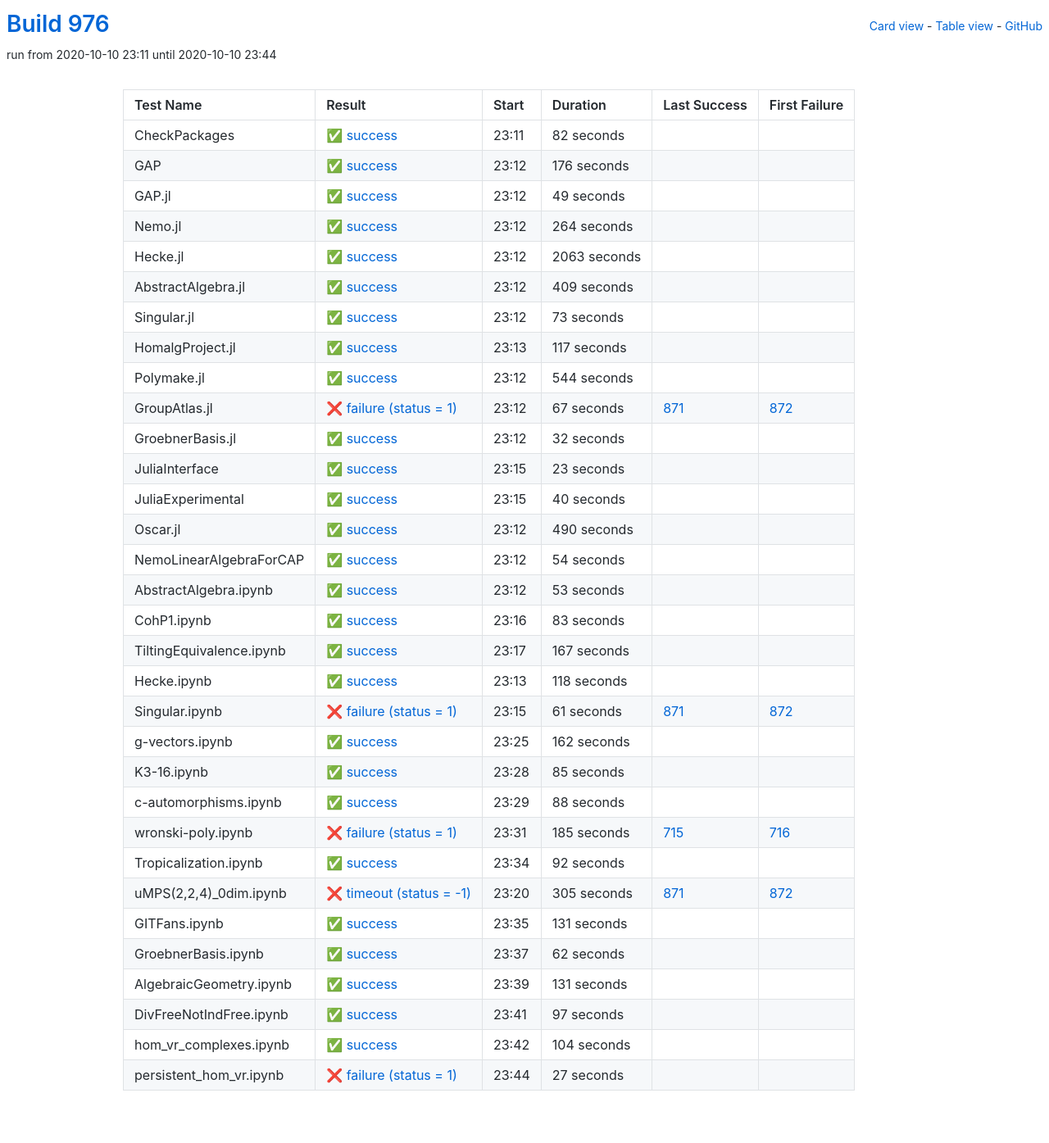
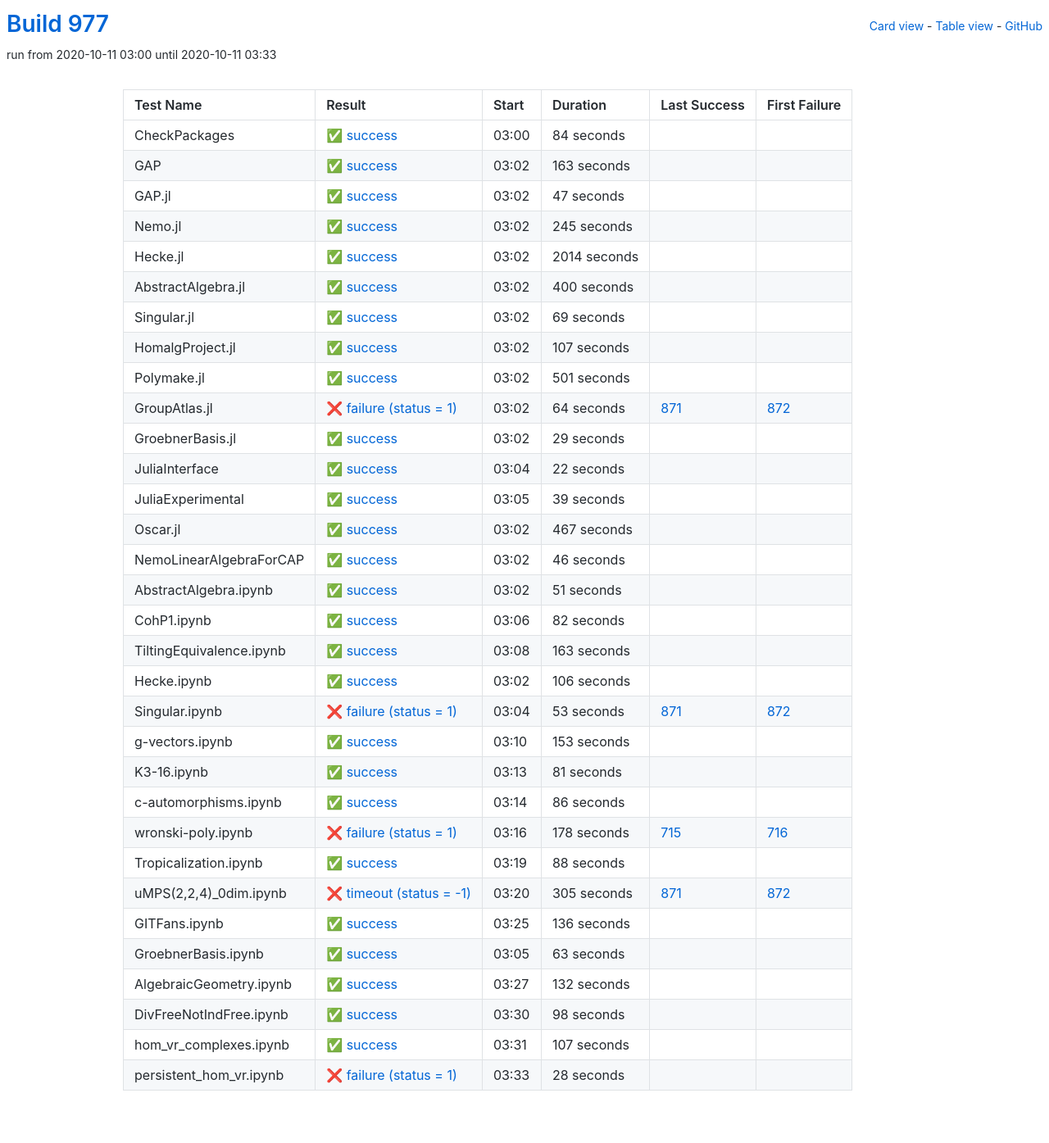
Before and after one commit to oscar-system/oscar-ci-status-stable, a Jekyll site: the page built from table.html, in a window 1280 px wide. Shown: the whole page at 82% size. Built offline with Jekyll 4.4.1, drawn with Linux system fonts in a browser that asks for light colours.

Commit message:
Build #977

```diff
--- a/_data/ci.yml
+++ b/_data/ci.yml
@@ -1,6 +1,6 @@
 ---
-build: 976
-build_url: https://oscarci.mathematik.uni-kl.de/job/oscar-stable/976/
+build: 977
+build_url: https://oscarci.mathematik.uni-kl.de/job/oscar-stable/977/
 job: oscar-stable
 organization: oscar-system
 repo: oscar-ci-status-stable
@@ -8,8 +8,200 @@ repourl: https://github.com/oscar-system/oscar-ci-status-stable
 tests:
 - name: CheckPackages
   id: checkpackages
-  log: https://oscarci.mathematik.uni-kl.de/job/oscar-stable/976/artifact/logs/build-976/CheckPackages.log
-  start: 2020-10-10 23:11
+  log: https://oscarci.mathematik.uni-kl.de/job/oscar-stable/977/artifact/logs/build-977/CheckPackages.log
+  start: 2020-10-11 03:00
+  success: true
+  exitcode: 0
+  status: success
+  duration: 84
+  last_success: false
+  last_success_url:
+  first_failure: false
+  first_failure_url:
+- name: GAP
+  id: gap
+  log: https://oscarci.mathematik.uni-kl.de/job/oscar-stable/977/artifact/logs/build-977/GAP.log
+  start: 2020-10-11 03:02
+  success: true
+  exitcode: 0
+  status: success
+  duration: 163
+  last_success: false
+  last_success_url:
+  first_failure: false
+  first_failure_url:
+- name: GAP.jl
+  id: gap-jl
+  log: https://oscarci.mathematik.uni-kl.de/job/oscar-stable/977/artifact/logs/build-977/GAP.jl.log
+  start: 2020-10-11 03:02
+  success: true
+  exitcode: 0
+  status: success
+  duration: 47
+  last_success: false
+  last_success_url:
+  first_failure: false
+  first_failure_url:
+- name: Nemo.jl
+  id: nemo-jl
+  log: https://oscarci.mathematik.uni-kl.de/job/oscar-stable/977/artifact/logs/build-977/Nemo.jl.log
+  start: 2020-10-11 03:02
+  success: true
+  exitcode: 0
+  status: success
+  duration: 245
+  last_success: false
+  last_success_url:
+  first_failure: false
+  first_failure_url:
+- name: Hecke.jl
+  id: hecke-jl
+  log: https://oscarci.mathematik.uni-kl.de/job/oscar-stable/977/artifact/logs/build-977/Hecke.jl.log
+  start: 2020-10-11 03:02
+  success: true
+  exitcode: 0
+  status: success
+  duration: 2014
+  last_success: false
+  last_success_url:
+  first_failure: false
+  first_failure_url:
+- name: AbstractAlgebra.jl
+  id: abstractalgebra-jl
+  log: https://oscarci.mathematik.uni-kl.de/job/oscar-stable/977/artifact/logs/build-977/AbstractAlgebra.jl.log
+  start: 2020-10-11 03:02
+  success: true
+  exitcode: 0
+  status: success
+  duration: 400
+  last_success: false
+  last_success_url:
+  first_failure: false
+  first_failure_url:
+- name: Singular.jl
+  id: singular-jl
+  log: https://oscarci.mathematik.uni-kl.de/job/oscar-stable/977/artifact/logs/build-977/Singular.jl.log
+  start: 2020-10-11 03:02
+  success: true
+  exitcode: 0
+  status: success
+  duration: 69
+  last_success: false
+  last_success_url:
+  first_failure: false
+  first_failure_url:
+- name: HomalgProject.jl
+  id: homalgproject-jl
+  log: https://oscarci.mathematik.uni-kl.de/job/oscar-stable/977/artifact/logs/build-977/HomalgProject.jl.log
+  start: 2020-10-11 03:02
+  success: true
+  exitcode: 0
+  status: success
+  duration: 107
+  last_success: false
+  last_success_url:
+  first_failure: false
+  first_failure_url:
+- name: Polymake.jl
+  id: polymake-jl
+  log: https://oscarci.mathematik.uni-kl.de/job/oscar-stable/977/artifact/logs/build-977/Polymake.jl.log
+  start: 2020-10-11 03:02
+  success: true
+  exitcode: 0
+  status: success
+  duration: 501
+  last_success: false
+  last_success_url:
+  first_failure: false
+  first_failure_url:
+- name: GroupAtlas.jl
+  id: groupatlas-jl
+  log: https://oscarci.mathematik.uni-kl.de/job/oscar-stable/977/artifact/logs/build-977/GroupAtlas.jl.log
+  start: 2020-10-11 03:02
+  success: false
+  exitcode: 1
+  status: failure
+  duration: 64
+  last_success: 871
+  last_success_url: https://oscarci.mathematik.uni-kl.de/job/oscar-stable/871/
+  first_failure: 872
+  first_failure_url: https://oscarci.mathematik.uni-kl.de/job/oscar-stable/872/
+- name: GroebnerBasis.jl
+  id: groebnerbasis-jl
+  log: https://oscarci.mathematik.uni-kl.de/job/oscar-stable/977/artifact/logs/build-977/GroebnerBasis.jl.log
+  start: 2020-10-11 03:02
+  success: true
+  exitcode: 0
+  status: success
+  duration: 29
+  last_success: false
+  last_success_url:
+  first_failure: false
+  first_failure_url:
+- name: JuliaInterface
+  id: juliainterface
+  log: https://oscarci.mathematik.uni-kl.de/job/oscar-stable/977/artifact/logs/build-977/JuliaInterface.log
+  start: 2020-10-11 03:04
+  success: true
+  exitcode: 0
+  status: success
+  duration: 22
+  last_success: false
+  last_success_url:
+  first_failure: false
+  first_failure_url:
+- name: JuliaExperimental
+  id: juliaexperimental
+  log: https://oscarci.mathematik.uni-kl.de/job/oscar-stable/977/artifact/logs/build-977/JuliaExperimental.log
+  start: 2020-10-11 03:05
+  success: true
+  exitcode: 0
+  status: success
+  duration: 39
+  last_success: false
+  last_success_url:
+  first_failure: false
+  first_failure_url:
+- name: Oscar.jl
+  id: oscar-jl
+  log: https://oscarci.mathematik.uni-kl.de/job/oscar-stable/977/artifact/logs/build-977/Oscar.jl.log
+  start: 2020-10-11 03:02
+  success: true
+  exitcode: 0
+  status: success
+  duration: 467
+  last_success: false
+  last_success_url:
+  first_failure: false
+  first_failure_url:
+- name: NemoLinearAlgebraForCAP
+  id: nemolinearalgebraforcap
+  log: https://oscarci.mathematik.uni-kl.de/job/oscar-stable/977/artifact/logs/build-977/NemoLinearAlgebraForCAP.log
+  start: 2020-10-11 03:02
+  success: true
+  exitcode: 0
+  status: success
+  duration: 46
+  last_success: false
+  last_success_url:
+  first_failure: false
+  first_failure_url:
+- name: AbstractAlgebra.ipynb
+  id: abstractalgebra-ipynb
+  log: https://oscarci.mathematik.uni-kl.de/job/oscar-stable/977/artifact/logs/build-977/AbstractAlgebra.ipynb.log
+  start: 2020-10-11 03:02
+  success: true
+  exitcode: 0
+  status: success
+  duration: 51
+  last_success: false
+  last_success_url:
+  first_failure: false
+  first_failure_url:
+- name: CohP1.ipynb
+  id: cohp1-ipynb
+  log: https://oscarci.mathematik.uni-kl.de/job/oscar-stable/977/artifact/logs/build-977/CohP1.ipynb.log
+  start: 2020-10-11 03:06
   success: true
   exitcode: 0
   status: success
@@ -18,262 +210,94 @@ tests:
   last_success_url:
   first_failure: false
   first_failure_url:
-- name: GAP
-  id: gap
-  log: https://oscarci.mathematik.uni-kl.de/job/oscar-stable/976/artifact/logs/build-976/GAP.log
-  start: 2020-10-10 23:12
+- name: TiltingEquivalence.ipynb
+  id: tiltingequivalence-ipynb
+  log: https://oscarci.mathematik.uni-kl.de/job/oscar-stable/977/artifact/logs/build-977/TiltingEquivalence.ipynb.log
+  start: 2020-10-11 03:08
   success: true
   exitcode: 0
   status: success
-  duration: 176
-  last_success: false
-  last_success_url:
-  first_failure: false
-  first_failure_url:
-- name: GAP.jl
-  id: gap-jl
-  log: https://oscarci.mathematik.uni-kl.de/job/oscar-stable/976/artifact/logs/build-976/GAP.jl.log
-  start: 2020-10-10 23:12
-  success: true
-  exitcode: 0
-  status: success
-  duration: 49
-  last_success: false
-  last_success_url:
-  first_failure: false
-  first_failure_url:
-- name: Nemo.jl
-  id: nemo-jl
-  log: https://oscarci.mathematik.uni-kl.de/job/oscar-stable/976/artifact/logs/build-976/Nemo.jl.log
-  start: 2020-10-10 23:12
-  success: true
-  exitcode: 0
-  status: success
-  duration: 264
-  last_success: false
-  last_success_url:
-  first_failure: false
-  first_failure_url:
-- name: Hecke.jl
-  id: hecke-jl
-  log: https://oscarci.mathematik.uni-kl.de/job/oscar-stable/976/artifact/logs/build-976/Hecke.jl.log
-  start: 2020-10-10 23:12
-  success: true
-  exitcode: 0
-  status: success
-  duration: 2063
-  last_success: false
-  last_success_url:
-  first_failure: false
-  first_failure_url:
-- name: AbstractAlgebra.jl
-  id: abstractalgebra-jl
-  log: https://oscarci.mathematik.uni-kl.de/job/oscar-stable/976/artifact/logs/build-976/AbstractAlgebra.jl.log
-  start: 2020-10-10 23:12
-  success: true
-  exitcode: 0
-  status: success
-  duration: 409
-  last_success: false
-  last_success_url:
-  first_failure: false
-  first_failure_url:
-- name: Singular.jl
-  id: singular-jl
-  log: https://oscarci.mathematik.uni-kl.de/job/oscar-stable/976/artifact/logs/build-976/Singular.jl.log
-  start: 2020-10-10 23:12
-  success: true
-  exitcode: 0
-  status: success
-  duration: 73
-  last_success: false
-  last_success_url:
-  first_failure: false
-  first_failure_url:
-- name: HomalgProject.jl
-  id: homalgproject-jl
-  log: https://oscarci.mathematik.uni-kl.de/job/oscar-stable/976/artifact/logs/build-976/HomalgProject.jl.log
-  start: 2020-10-10 23:13
-  success: true
-  exitcode: 0
-  status: success
-  duration: 117
-  last_success: false
-  last_success_url:
-  first_failure: false
-  first_failure_url:
-- name: Polymake.jl
-  id: polymake-jl
-  log: https://oscarci.mathematik.uni-kl.de/job/oscar-stable/976/artifact/logs/build-976/Polymake.jl.log
-  start: 2020-10-10 23:12
-  success: true
-  exitcode: 0
-  status: success
-  duration: 544
-  last_success: false
-  last_success_url:
-  first_failure: false
-  first_failure_url:
-- name: GroupAtlas.jl
-  id: groupatlas-jl
-  log: https://oscarci.mathematik.uni-kl.de/job/oscar-stable/976/artifact/logs/build-976/GroupAtlas.jl.log
-  start: 2020-10-10 23:12
-  success: false
-  exitcode: 1
-  status: failure
-  duration: 67
-  last_success: 871
-  last_success_url: https://oscarci.mathematik.uni-kl.de/job/oscar-stable/871/
-  first_failure: 872
-  first_failure_url: https://oscarci.mathematik.uni-kl.de/job/oscar-stable/872/
-- name: GroebnerBasis.jl
-  id: groebnerbasis-jl
-  log: https://oscarci.mathematik.uni-kl.de/job/oscar-stable/976/artifact/logs/build-976/GroebnerBasis.jl.log
-  start: 2020-10-10 23:12
-  success: true
-  exitcode: 0
-  status: success
-  duration: 32
-  last_success: false
-  last_success_url:
-  first_failure: false
-  first_failure_url:
-- name: JuliaInterface
-  id: juliainterface
-  log: https://oscarci.mathematik.uni-kl.de/job/oscar-stable/976/artifact/logs/build-976/JuliaInterface.log
-  start: 2020-10-10 23:15
-  success: true
-  exitcode: 0
-  status: success
-  duration: 23
-  last_success: false
-  last_success_url:
-  first_failure: false
-  first_failure_url:
-- name: JuliaExperimental
-  id: juliaexperimental
-  log: https://oscarci.mathematik.uni-kl.de/job/oscar-stable/976/artifact/logs/build-976/JuliaExperimental.log
-  start: 2020-10-10 23:15
-  success: true
-  exitcode: 0
-  status: success
-  duration: 40
-  last_success: false
-  last_success_url:
-  first_failure: false
-  first_failure_url:
-- name: Oscar.jl
-  id: oscar-jl
-  log: https://oscarci.mathematik.uni-kl.de/job/oscar-stable/976/artifact/logs/build-976/Oscar.jl.log
-  start: 2020-10-10 23:12
-  success: true
-  exitcode: 0
-  status: success
-  duration: 490
-  last_success: false
-  last_success_url:
-  first_failure: false
-  first_failure_url:
-- name: NemoLinearAlgebraForCAP
-  id: nemolinearalgebraforcap
-  log: https://oscarci.mathematik.uni-kl.de/job/oscar-stable/976/artifact/logs/build-976/NemoLinearAlgebraForCAP.log
-  start: 2020-10-10 23:12
-  success: true
-  exitcode: 0
-  status: success
-  duration: 54
-  last_success: false
-  last_success_url:
-  first_failure: false
-  first_failure_url:
-- name: AbstractAlgebra.ipynb
-  id: abstractalgebra-ipynb
-  log: https://oscarci.mathematik.uni-kl.de/job/oscar-stable/976/artifact/logs/build-976/AbstractAlgebra.ipynb.log
-  start: 2020-10-10 23:12
-  success: true
-  exitcode: 0
-  status: success
-  duration: 53
-  last_success: false
-  last_success_url:
-  first_failure: false
-  first_failure_url:
-- name: CohP1.ipynb
-  id: cohp1-ipynb
-  log: https://oscarci.mathematik.uni-kl.de/job/oscar-stable/976/artifact/logs/build-976/CohP1.ipynb.log
-  start: 2020-10-10 23:16
-  success: true
-  exitcode: 0
-  status: success
-  duration: 83
-  last_success: false
-  last_success_url:
-  first_failure: false
-  first_failure_url:
-- name: TiltingEquivalence.ipynb
-  id: tiltingequivalence-ipynb
-  log: https://oscarci.mathematik.uni-kl.de/job/oscar-stable/976/artifact/logs/build-976/TiltingEquivalence.ipynb.log
-  start: 2020-10-10 23:17
-  success: true
-  exitcode: 0
-  status: success
-  duration: 167
+  duration: 163
   last_success: false
   last_success_url:
   first_failure: false
   first_failure_url:
 - name: Hecke.ipynb
   id: hecke-ipynb
-  log: https://oscarci.mathematik.uni-kl.de/job/oscar-stable/976/artifact/logs/build-976/Hecke.ipynb.log
-  start: 2020-10-10 23:13
+  log: https://oscarci.mathematik.uni-kl.de/job/oscar-stable/977/artifact/logs/build-977/Hecke.ipynb.log
+  start: 2020-10-11 03:02
   success: true
   exitcode: 0
   status: success
-  duration: 118
+  duration: 106
   last_success: false
   last_success_url:
   first_failure: false
   first_failure_url:
 - name: Singular.ipynb
   id: singular-ipynb
-  log: https://oscarci.mathematik.uni-kl.de/job/oscar-stable/976/artifact/logs/build-976/Singular.ipynb.log
-  start: 2020-10-10 23:15
+  log: https://oscarci.mathematik.uni-kl.de/job/oscar-stable/977/artifact/logs/build-977/Singular.ipynb.log
+  start: 2020-10-11 03:04
   success: false
   exitcode: 1
   status: failure
-  duration: 61
+  duration: 53
   last_success: 871
   last_success_url: https://oscarci.mathematik.uni-kl.de/job/oscar-stable/871/
   first_failure: 872
   first_failure_url: https://oscarci.mathematik.uni-kl.de/job/oscar-stable/872/
 - name: g-vectors.ipynb
   id: g-vectors-ipynb
-  log: https://oscarci.mathematik.uni-kl.de/job/oscar-stable/976/artifact/logs/build-976/g-vectors.ipynb.log
-  start: 2020-10-10 23:25
+  log: https://oscarci.mathematik.uni-kl.de/job/oscar-stable/977/artifact/logs/build-977/g-vectors.ipynb.log
+  start: 2020-10-11 03:10
   success: true
   exitcode: 0
   status: success
-  duration: 162
+  duration: 153
   last_success: false
   last_success_url:
   first_failure: false
   first_failure_url:
 - name: K3-16.ipynb
   id: k3-16-ipynb
-  log: https://oscarci.mathematik.uni-kl.de/job/oscar-stable/976/artifact/logs/build-976/K3-16.ipynb.log
-  start: 2020-10-10 23:28
+  log: https://oscarci.mathematik.uni-kl.de/job/oscar-stable/977/artifact/logs/build-977/K3-16.ipynb.log
+  start: 2020-10-11 03:13
   success: true
   exitcode: 0
   status: success
-  duration: 85
+  duration: 81
   last_success: false
   last_success_url:
   first_failure: false
   first_failure_url:
 - name: c-automorphisms.ipynb
   id: c-automorphisms-ipynb
-  log: https://oscarci.mathematik.uni-kl.de/job/oscar-stable/976/artifact/logs/build-976/c-automorphisms.ipynb.log
-  start: 2020-10-10 23:29
+  log: https://oscarci.mathematik.uni-kl.de/job/oscar-stable/977/artifact/logs/build-977/c-automorphisms.ipynb.log
+  start: 2020-10-11 03:14
+  success: true
+  exitcode: 0
+  status: success
+  duration: 86
+  last_success: false
+  last_success_url:
+  first_failure: false
+  first_failure_url:
+- name: wronski-poly.ipynb
+  id: wronski-poly-ipynb
+  log: https://oscarci.mathematik.uni-kl.de/job/oscar-stable/977/artifact/logs/build-977/wronski-poly.ipynb.log
+  start: 2020-10-11 03:16
+  success: false
+  exitcode: 1
+  status: failure
+  duration: 178
+  last_success: 715
+  last_success_url: https://oscarci.mathematik.uni-kl.de/job/oscar-stable/715/
+  first_failure: 716
+  first_failure_url: https://oscarci.mathematik.uni-kl.de/job/oscar-stable/716/
+- name: Tropicalization.ipynb
+  id: tropicalization-ipynb
+  log: https://oscarci.mathematik.uni-kl.de/job/oscar-stable/977/artifact/logs/build-977/Tropicalization.ipynb.log
+  start: 2020-10-11 03:19
   success: true
   exitcode: 0
   status: success
@@ -282,34 +306,10 @@ tests:
   last_success_url:
   first_failure: false
   first_failure_url:
-- name: wronski-poly.ipynb
-  id: wronski-poly-ipynb
-  log: https://oscarci.mathematik.uni-kl.de/job/oscar-stable/976/artifact/logs/build-976/wronski-poly.ipynb.log
-  start: 2020-10-10 23:31
-  success: false
-  exitcode: 1
-  status: failure
-  duration: 185
-  last_success: 715
-  last_success_url: https://oscarci.mathematik.uni-kl.de/job/oscar-stable/715/
-  first_failure: 716
-  first_failure_url: https://oscarci.mathematik.uni-kl.de/job/oscar-stable/716/
-- name: Tropicalization.ipynb
-  id: tropicalization-ipynb
-  log: https://oscarci.mathematik.uni-kl.de/job/oscar-stable/976/artifact/logs/build-976/Tropicalization.ipynb.log
-  start: 2020-10-10 23:34
-  success: true
-  exitcode: 0
-  status: success
-  duration: 92
-  last_success: false
-  last_success_url:
-  first_failure: false
-  first_failure_url:
 - name: uMPS(2,2,4)_0dim.ipynb
   id: umps-2-2-4-0dim-ipynb
-  log: https://oscarci.mathematik.uni-kl.de/job/oscar-stable/976/artifact/logs/build-976/uMPS-2-2-4-_0dim.ipynb.log
-  start: 2020-10-10 23:20
+  log: https://oscarci.mathematik.uni-kl.de/job/oscar-stable/977/artifact/logs/build-977/uMPS-2-2-4-_0dim.ipynb.log
+  start: 2020-10-11 03:20
   success: false
   exitcode: -1
   status: timeout
@@ -320,72 +320,72 @@ tests:
   first_failure_url: https://oscarci.mathematik.uni-kl.de/job/oscar-stable/872/
 - name: GITFans.ipynb
   id: gitfans-ipynb
-  log: https://oscarci.mathematik.uni-kl.de/job/oscar-stable/976/artifact/logs/build-976/GITFans.ipynb.log
-  start: 2020-10-10 23:35
+  log: https://oscarci.mathematik.uni-kl.de/job/oscar-stable/977/artifact/logs/build-977/GITFans.ipynb.log
+  start: 2020-10-11 03:25
   success: true
   exitcode: 0
   status: success
-  duration: 131
+  duration: 136
   last_success: false
   last_success_url:
   first_failure: false
   first_failure_url:
 - name: GroebnerBasis.ipynb
   id: groebnerbasis-ipynb
-  log: https://oscarci.mathematik.uni-kl.de/job/oscar-stable/976/artifact/logs/build-976/GroebnerBasis.ipynb.log
-  start: 2020-10-10 23:37
+  log: https://oscarci.mathematik.uni-kl.de/job/oscar-stable/977/artifact/logs/build-977/GroebnerBasis.ipynb.log
+  start: 2020-10-11 03:05
   success: true
   exitcode: 0
   status: success
-  duration: 62
+  duration: 63
   last_success: false
   last_success_url:
   first_failure: false
   first_failure_url:
 - name: AlgebraicGeometry.ipynb
   id: algebraicgeometry-ipynb
-  log: https://oscarci.mathematik.uni-kl.de/job/oscar-stable/976/artifact/logs/build-976/AlgebraicGeometry.ipynb.log
-  start: 2020-10-10 23:39
+  log: https://oscarci.mathematik.uni-kl.de/job/oscar-stable/977/artifact/logs/build-977/AlgebraicGeometry.ipynb.log
+  start: 2020-10-11 03:27
   success: true
   exitcode: 0
   status: success
-  duration: 131
+  duration: 132
   last_success: false
   last_success_url:
   first_failure: false
   first_failure_url:
 - name: DivFreeNotIndFree.ipynb
   id: divfreenotindfree-ipynb
-  log: https://oscarci.mathematik.uni-kl.de/job/oscar-stable/976/artifact/logs/build-976/DivFreeNotIndFree.ipynb.log
-  start: 2020-10-10 23:41
+  log: https://oscarci.mathematik.uni-kl.de/job/oscar-stable/977/artifact/logs/build-977/DivFreeNotIndFree.ipynb.log
+  start: 2020-10-11 03:30
   success: true
   exitcode: 0
   status: success
-  duration: 97
+  duration: 98
   last_success: false
   last_success_url:
   first_failure: false
   first_failure_url:
 - name: hom_vr_complexes.ipynb
   id: hom-vr-complexes-ipynb
-  log: https://oscarci.mathematik.uni-kl.de/job/oscar-stable/976/artifact/logs/build-976/hom_vr_complexes.ipynb.log
-  start: 2020-10-10 23:42
+  log: https://oscarci.mathematik.uni-kl.de/job/oscar-stable/977/artifact/logs/build-977/hom_vr_complexes.ipynb.log
+  start: 2020-10-11 03:31
   success: true
   exitcode: 0
   status: success
-  duration: 104
+  duration: 107
   last_success: false
   last_success_url:
   first_failure: false
   first_failure_url:
 - name: persistent_hom_vr.ipynb
   id: persistent-hom-vr-ipynb
-  log: https://oscarci.mathematik.uni-kl.de/job/oscar-stable/976/artifact/logs/build-976/persistent_hom_vr.ipynb.log
-  start: 2020-10-10 23:44
+  log: https://oscarci.mathematik.uni-kl.de/job/oscar-stable/977/artifact/logs/build-977/persistent_hom_vr.ipynb.log
+  start: 2020-10-11 03:33
   success: false
   exitcode: 1
   status: failure
-  duration: 27
+  duration: 28
   last_success: false
   last_success_url:
   first_failure: false
```
Also changed, not shown: README.md.
